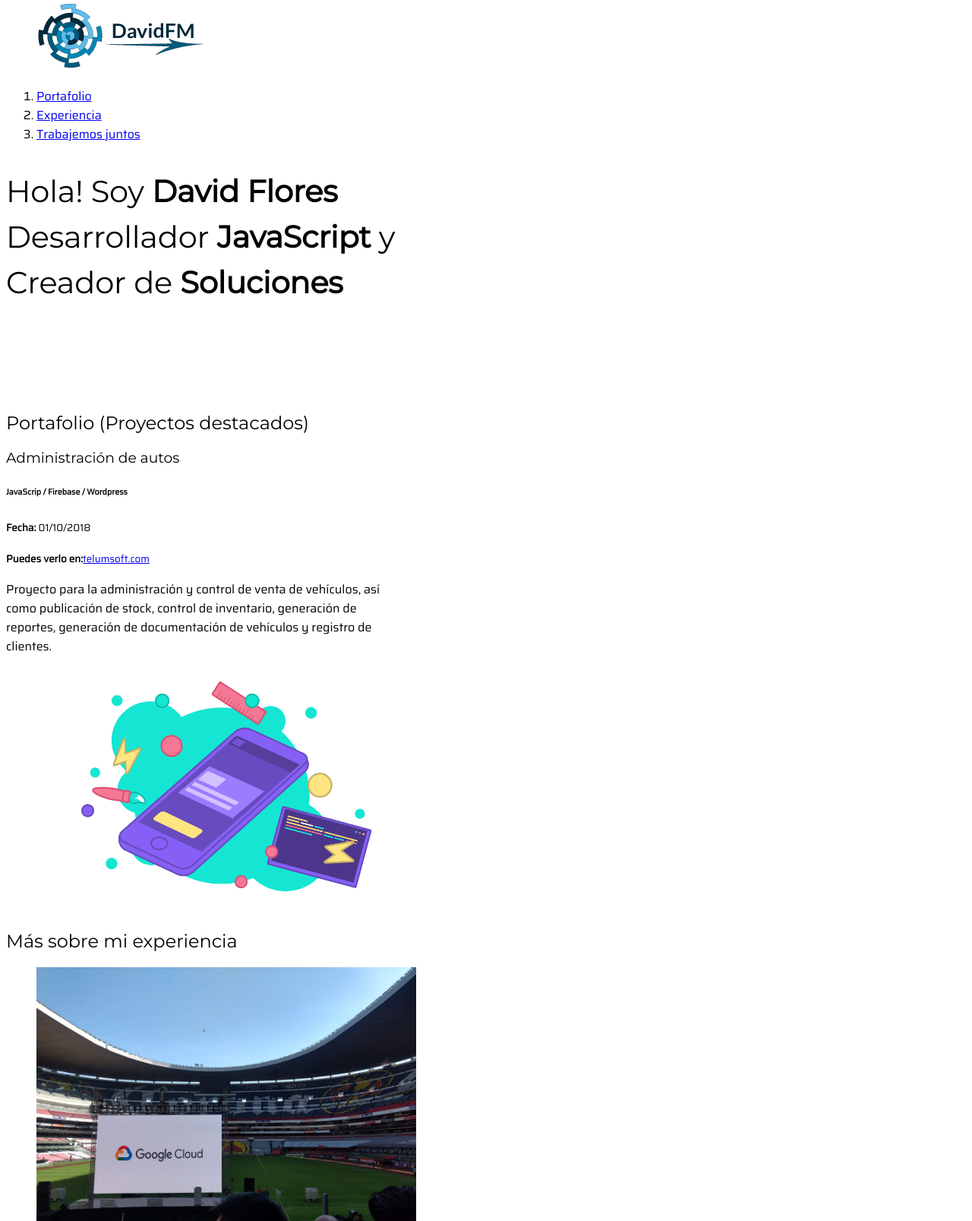
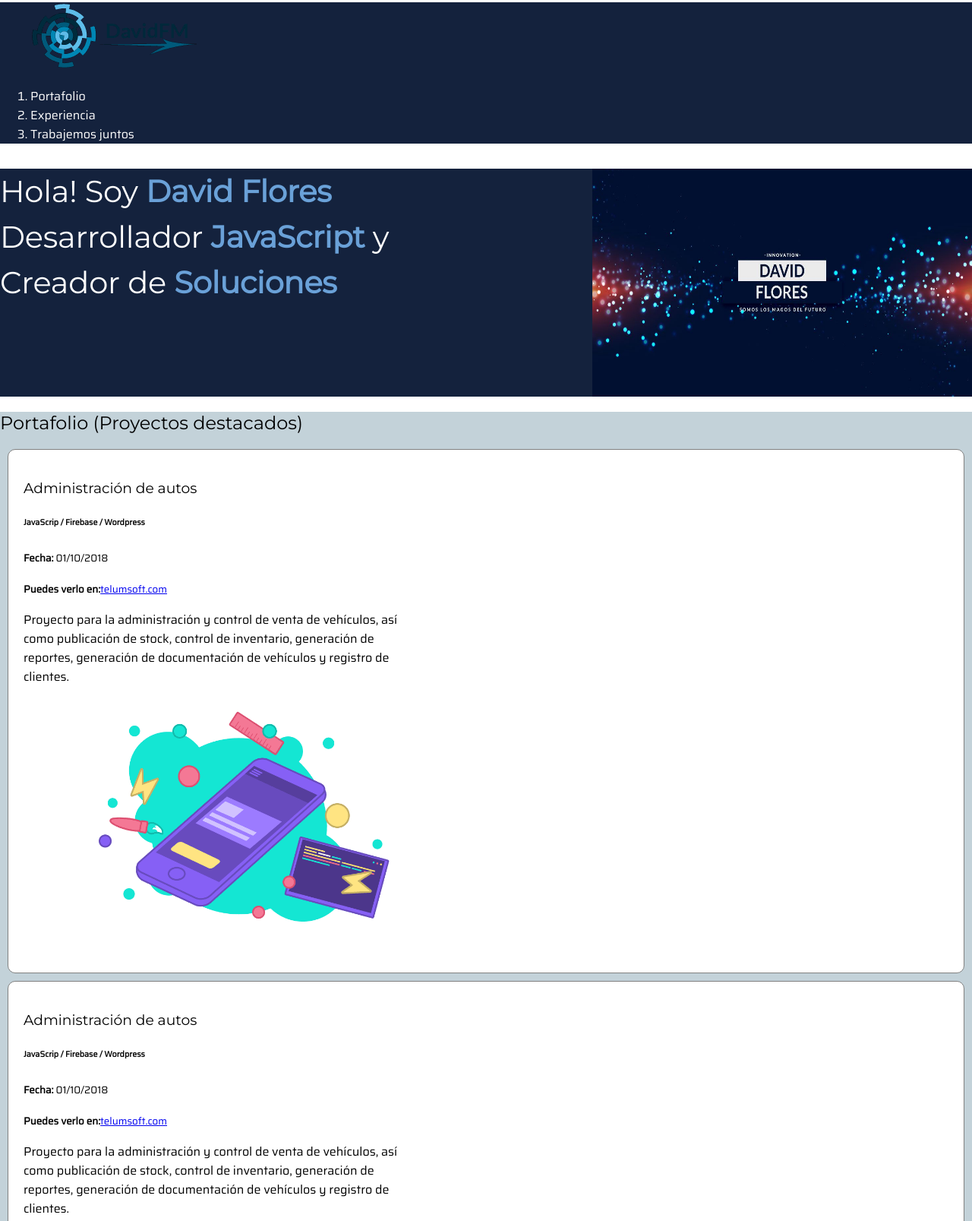
Before and after one commit to dfloresdev/portfolio, a plain HTML site: page index.html in a window 1280 px wide. Shown: the part 13-1620 px from the top of the page at 76% size. Drawn offline with Linux system fonts and the light colour scheme.

Commit message:
margenes y rellenos

```diff
--- a/css/style.css
+++ b/css/style.css
@@ -1,5 +1,6 @@
 body {
     font-family: 'Saira', sans-serif;
+    margin: 0px;
 }
 
 h1,
@@ -18,10 +19,26 @@ h1 {
     line-height: 1.5;
     letter-spacing: -0.2px;
     /*text-transform: uppercase;*/
+    color: white;
+}
+
+h1 strong{
+    color: #6AA1D8;
+    margin:
 }
 
 .hero{
     height: 300px;
+    background-color: #14223D;
+
+    background-image: url('/images/hero.jpg');
+    background-size: 500px 300px;
+    background-repeat: no-repeat;
+    background-position-x: right;
+}
+
+.portfolio{
+    background-color: #C3D2D9;
 }
 
 .project-details{
@@ -31,3 +48,22 @@ h1 {
 .project-imageContainer{
     width: 500px;
 }
+
+.header{
+    background-color: #14223D;
+    color: white;
+}
+
+.header a{
+    color: white;
+    text-decoration: none;
+}
+
+.project {
+    border: 1px solid gray;
+    border-radius: 10px;
+    margin-bottom: 15px;
+    margin: 10px;
+    padding: 20px;
+    background: white;
+}
--- a/index.html
+++ b/index.html
@@ -52,6 +52,20 @@
                     <img class="project-image" src="images/project.png" alt="App Solid94" width="500">
                 </figure>
             </article>
+            <article class="project">
+                <div class="project-details">
+                    <h3 class="project-title">Administración de autos</h3>
+                    <h6 class="project-courses">JavaScrip / Firebase / Wordpress</h6>
+                    <p class="project-date"><small> <strong>Fecha:</strong> 01/10/2018</small></p>
+                    <p class="project-url"><small> <strong>Puedes verlo en:</strong><a href="http://" target="_blank" rel="noopener noreferrer">telumsoft.com</a></small></p>
+                    <p class="project-description">Proyecto para la administración y control de venta de vehículos, así como publicación de stock,
+                        control de inventario, generación de reportes, generación de documentación de vehículos y registro de clientes.
+                    </p>
+                </div>
+                <figure class="project-imageContainer">
+                    <img class="project-image" src="images/project.png" alt="App Solid94" width="500">
+                </figure>
+            </article>
         </section>
         <section id="eventos">
             <h2>Más sobre mi experiencia</h2>
```
Also changed, not shown: Untitled-1.json (deleted, +0 -37 lines), hola.txt (deleted).
